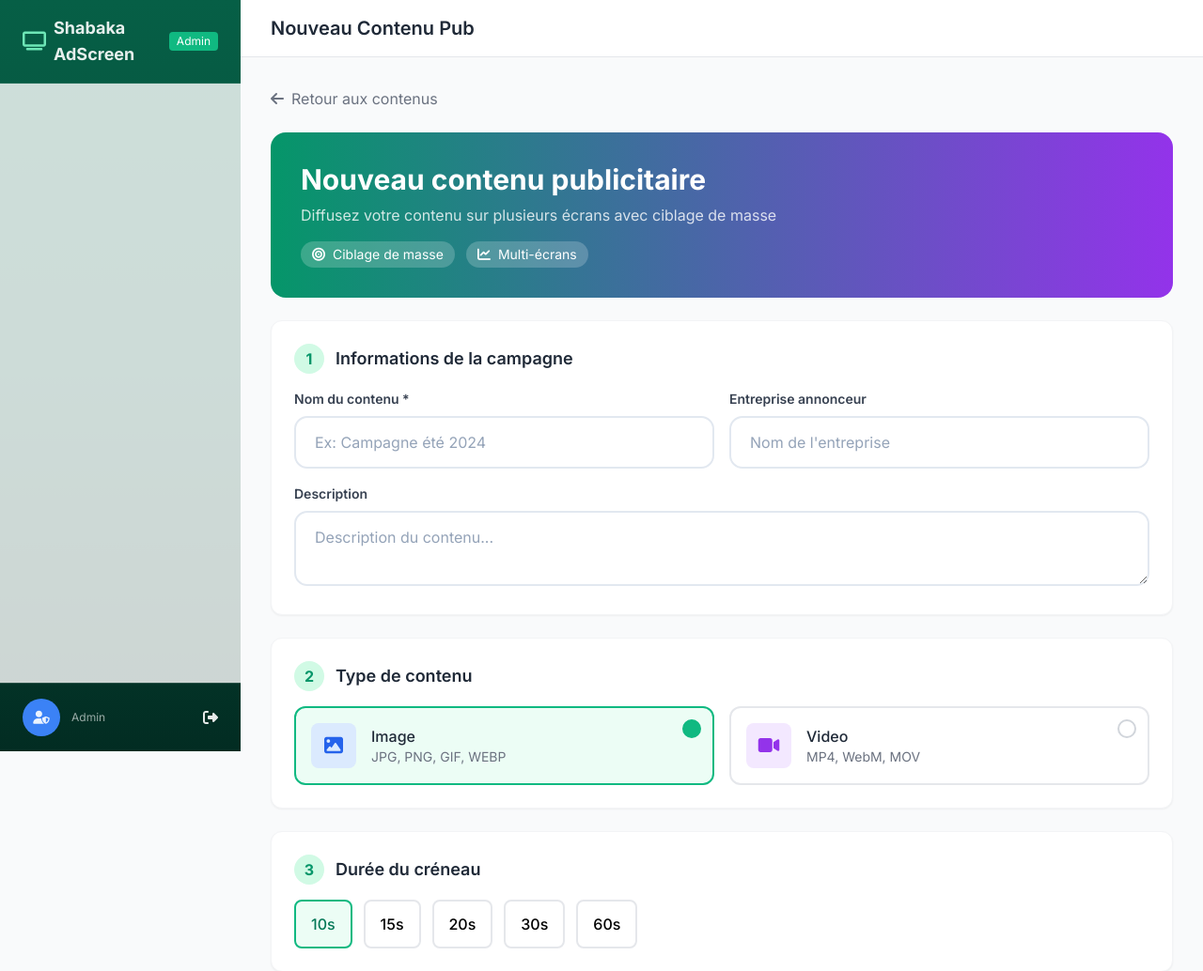
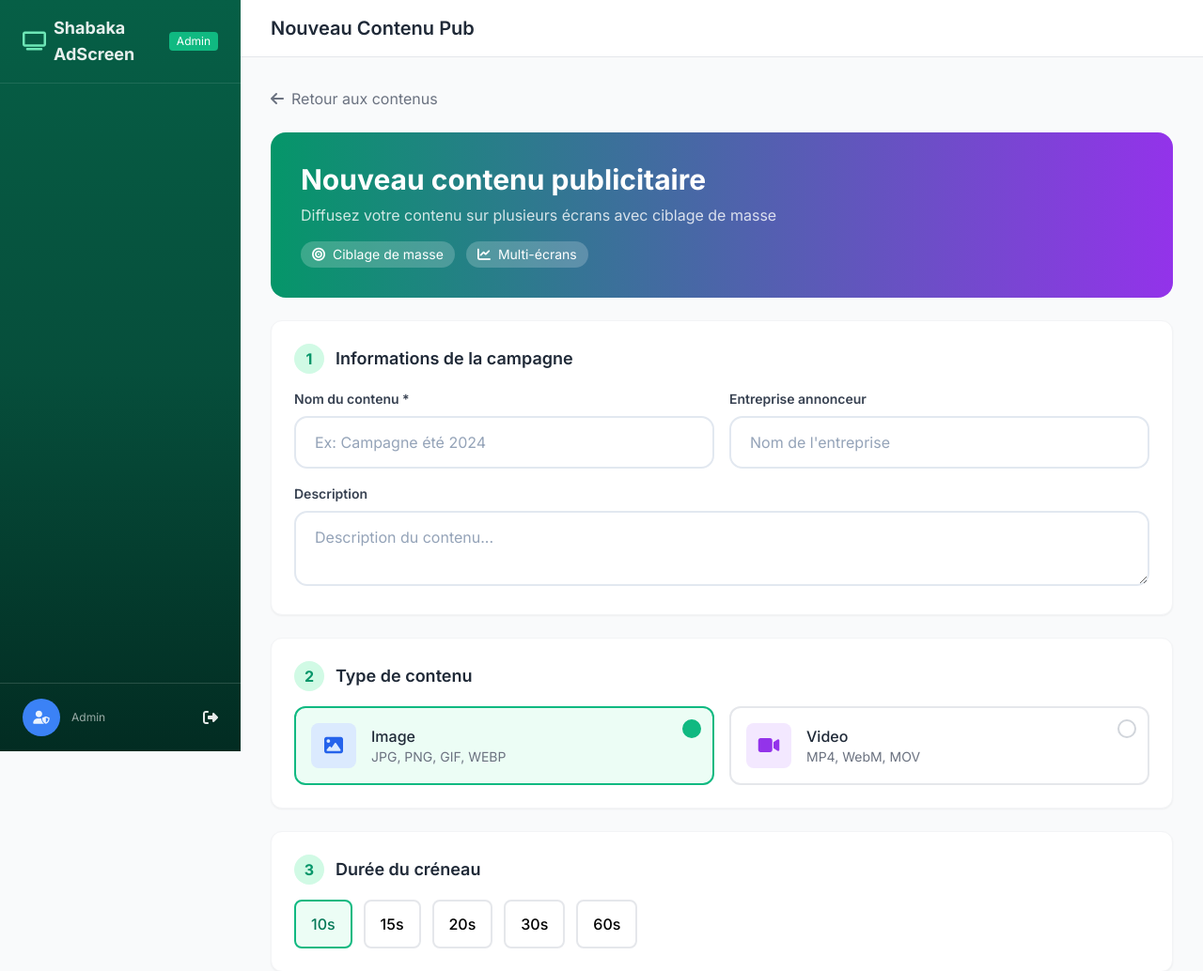
Before and after one commit to moa-digitalagency/AdScreen, a Python web app: template templates/admin/ad_contents/form.html in a window 1280 px wide. Shown: the top 1034 px of the page at 94% size. Run offline with Jinja, Linux system fonts and the light colour scheme; the template is opened without the code that fills it, so the values that code supplies are empty; style sheets or scripts are compiled from the project's sources.

Commit message:
Improve sidebar functionality and fix scrolling issues
Update sidebar structure with specific IDs, class names, and CSS properties to resolve conflicts and ensure proper scrolling behavior.

Replit-Commit-Author: Agent
Replit-Commit-Session-Id: fc18f9c9-2ce8-430f-a770-d4d999ec8bf9
Replit-Commit-Checkpoint-Type: full_checkpoint
Replit-Commit-Event-Id: d61789d6-9177-4365-baf2-cb3dc497b1d1
Replit-Commit-Screenshot-Url: https://storage.googleapis.com/screenshot-production-us-central1/3b66675b-cdea-4b34-9304-61ba7cd91e4c/fc18f9c9-2ce8-430f-a770-d4d999ec8bf9/Y6BnzJ3
Replit-Helium-Checkpoint-Created: true

```diff
--- a/templates/admin/base.html
+++ b/templates/admin/base.html
@@ -4,10 +4,10 @@
 <div class="flex min-h-screen bg-gray-50">
     <div id="mobile-overlay" class="fixed inset-0 bg-black/50 z-40 lg:hidden hidden" onclick="toggleMobileMenu()"></div>
 
-    <!-- SIDEBAR AVEC STRUCTURE CORRIGÉE -->
-    <aside id="sidebar" class="text-white">
+    <!-- SIDEBAR AVEC STRUCTURE CORRIGÉE EN 3 PARTIES -->
+    <aside id="admin-sidebar" class="text-white">
         <!-- HEADER STICKY EN HAUT -->
-        <div class="sidebar-header">
+        <div class="admin-sidebar-header">
             <a href="{{ url_for('admin.dashboard') }}" class="flex items-center gap-2">
                 <i class="fas fa-tv text-primary-400 text-lg sm:text-xl"></i>
                 <span class="font-bold text-base sm:text-lg">Shabaka AdScreen</span>
@@ -16,7 +16,7 @@
         </div>
 
         <!-- NAV SCROLLABLE AU MILIEU -->
-        <nav class="sidebar-nav">
+        <nav class="admin-sidebar-nav">
             {% if current_user.has_permission('dashboard') %}
             <a href="{{ url_for('admin.dashboard') }}"
                class="admin-nav-link flex items-center gap-3 px-4 sm:px-6 py-2.5 sm:py-3 transition text-sm sm:text-base {% if request.endpoint == 'admin.dashboard' %}active{% endif %}">
@@ -84,7 +84,7 @@
         </nav>
 
         <!-- FOOTER STICKY EN BAS -->
-        <div class="sidebar-footer">
+        <div class="admin-sidebar-footer">
             <div class="flex items-center gap-3">
                 <div class="w-9 h-9 sm:w-10 sm:h-10 {% if current_user.is_superadmin() %}bg-primary-500{% else %}bg-blue-500{% endif %} rounded-full flex items-center justify-center flex-shrink-0">
                     <i class="fas fa-user-shield text-sm"></i>
@@ -126,7 +126,7 @@
 
 <script>
 function toggleMobileMenu() {
-    const sidebar = document.getElementById('sidebar');
+    const sidebar = document.getElementById('admin-sidebar');
     const overlay = document.getElementById('mobile-overlay');
     const isOpen = sidebar.classList.contains('sidebar-mobile-visible');
 
@@ -142,7 +142,7 @@ function toggleMobileMenu() {
 }
 
 function closeMobileMenu() {
-    const sidebar = document.getElementById('sidebar');
+    const sidebar = document.getElementById('admin-sidebar');
     const overlay = document.getElementById('mobile-overlay');
     sidebar.classList.remove('sidebar-mobile-visible');
     overlay.classList.add('hidden');
@@ -162,149 +162,190 @@ document.addEventListener('DOMContentLoaded', function() {
 
 <style>
     /* ========================================
-       SIDEBAR BASE - Structure en 3 parties
+       RESET POUR ÉVITER TOUT CONFLIT
        ======================================== */
-    #sidebar {
-        position: fixed;
-        top: 0;
-        width: 16rem;
-        height: 100vh;
-        z-index: 50;
-        display: flex;
-        flex-direction: column;
-        background-color: #022c22;
-        overflow: hidden; /* CRITICAL: Pas de scroll sur le sidebar lui-même */
-    }
-
-    /* GRADIENT BACKGROUND - Sur le pseudo-élément pour stabilité */
-    #sidebar::before {
-        content: '';
-        position: absolute;
-        top: 0;
-        left: 0;
-        right: 0;
-        bottom: 0;
-        background: linear-gradient(180deg, #065f46 0%, #064e3b 50%, #022c22 100%);
-        z-index: 0;
-    }
-
-    /* Tous les enfants directs au-dessus du gradient */
-    #sidebar > * {
-        position: relative;
-        z-index: 1;
+    #admin-sidebar,
+    #admin-sidebar *,
+    #admin-sidebar *::before,
+    #admin-sidebar *::after {
+        box-sizing: border-box !important;
     }
 
     /* ========================================
-       HEADER STICKY EN HAUT
+       SIDEBAR CONTAINER - Structure fixe
        ======================================== */
-    .sidebar-header {
-        padding: 1rem 1.5rem;
-        flex-shrink: 0; /* Ne se compresse jamais */
-        border-bottom: 1px solid rgba(255, 255, 255, 0.1);
+    #admin-sidebar {
+        position: fixed !important;
+        top: 0 !important;
+        left: 0 !important;
+        width: 16rem !important;
+        height: 100vh !important;
+        height: 100dvh !important; /* Dynamic viewport height pour mobile */
+        max-height: 100vh !important;
+        max-height: 100dvh !important;
+        z-index: 50 !important;
+
+        /* Flexbox pour structure en 3 parties */
+        display: flex !important;
+        flex-direction: column !important;
+
+        /* Empêche tout scroll sur le container */
+        overflow: hidden !important;
+
+        /* Background de base */
+        background-color: #022c22 !important;
+
+        /* Isolation pour éviter les conflits */
+        isolation: isolate;
+        contain: layout style;
+
+        /* Optimisation GPU */
+        transform: translateZ(0);
+        will-change: left;
+        -webkit-font-smoothing: antialiased;
+        -moz-osx-font-smoothing: grayscale;
+    }
+
+    /* Gradient en pseudo-élément pour stabilité */
+    #admin-sidebar::before {
+        content: '' !important;
+        position: absolute !important;
+        top: 0 !important;
+        left: 0 !important;
+        right: 0 !important;
+        bottom: 0 !important;
+        background: linear-gradient(180deg, #065f46 0%, #064e3b 50%, #022c22 100%) !important;
+        z-index: -1 !important;
+        pointer-events: none !important;
     }
 
     /* ========================================
-       NAV SCROLLABLE AU MILIEU
+       HEADER - Fixe en haut
        ======================================== */
-    .sidebar-nav {
-        flex: 1; /* Prend tout l'espace disponible */
-        overflow-y: auto; /* Seul cet élément scroll */
-        overflow-x: hidden;
-        padding: 0.5rem 0;
-        /* Optimisations de scroll */
-        overscroll-behavior: contain;
+    .admin-sidebar-header {
+        flex: 0 0 auto !important; /* Ne grandit pas, ne rétrécit pas */
+        padding: 1rem 1.5rem !important;
+        border-bottom: 1px solid rgba(255, 255, 255, 0.1) !important;
+        background: transparent !important;
+        position: relative !important;
+        z-index: 2 !important;
+    }
+
+    /* ========================================
+       NAV SCROLLABLE - Prend l'espace restant
+       ======================================== */
+    .admin-sidebar-nav {
+        flex: 1 1 0% !important; /* Prend tout l'espace disponible */
+        min-height: 0 !important; /* CRITIQUE: permet au flex item de rétrécir sous son contenu */
+
+        /* Scroll uniquement sur la nav */
+        overflow-y: auto !important;
+        overflow-x: hidden !important;
+
+        padding: 0.5rem 0 !important;
+        background: transparent !important;
+        position: relative !important;
+        z-index: 1 !important;
+
+        /* Comportement du scroll */
+        overscroll-behavior: contain !important;
+        scroll-behavior: smooth;
         -webkit-overflow-scrolling: touch;
-        /* GPU acceleration */
-        transform: translate3d(0, 0, 0);
-        backface-visibility: hidden;
-        /* Scrollbar */
+
+        /* Scrollbar fine */
         scrollbar-width: thin;
         scrollbar-color: rgba(255,255,255,0.2) transparent;
     }
 
-    /* Scrollbar webkit */
-    .sidebar-nav::-webkit-scrollbar {
-        width: 6px;
+    /* Scrollbar Webkit */
+    .admin-sidebar-nav::-webkit-scrollbar {
+        width: 6px !important;
     }
 
-    .sidebar-nav::-webkit-scrollbar-track {
-        background: transparent;
+    .admin-sidebar-nav::-webkit-scrollbar-track {
+        background: transparent !important;
     }
 
-    .sidebar-nav::-webkit-scrollbar-thumb {
-        background-color: rgba(255,255,255,0.2);
-        border-radius: 3px;
-        transition: background-color 0.2s ease;
+    .admin-sidebar-nav::-webkit-scrollbar-thumb {
+        background-color: rgba(255,255,255,0.2) !important;
+        border-radius: 3px !important;
     }
 
-    .sidebar-nav::-webkit-scrollbar-thumb:hover {
-        background-color: rgba(255,255,255,0.35);
+    .admin-sidebar-nav::-webkit-scrollbar-thumb:hover {
+        background-color: rgba(255,255,255,0.4) !important;
     }
 
     /* ========================================
-       FOOTER STICKY EN BAS
+       FOOTER - Fixe en bas
        ======================================== */
-    .sidebar-footer {
-        padding: 1rem 1.5rem;
-        flex-shrink: 0; /* Ne se compresse jamais */
-        border-top: 1px solid rgba(255, 255, 255, 0.15);
+    .admin-sidebar-footer {
+        flex: 0 0 auto !important; /* Ne grandit pas, ne rétrécit pas */
+        padding: 1rem 1.5rem !important;
+        border-top: 1px solid rgba(255, 255, 255, 0.15) !important;
+        background: transparent !important;
+        position: relative !important;
+        z-index: 2 !important;
     }
 
     /* ========================================
-       RESPONSIVE
+       RESPONSIVE - Mobile
        ======================================== */
     @media (max-width: 1023px) {
-        #sidebar {
-            left: -16rem;
-            transition: left 0.3s ease-in-out;
-            box-shadow: none;
+        #admin-sidebar {
+            left: -16rem !important;
+            transition: left 0.3s ease-in-out !important;
+            box-shadow: none !important;
         }
-        #sidebar.sidebar-mobile-visible {
-            left: 0;
-            box-shadow: 4px 0 20px rgba(0, 0, 0, 0.3);
+
+        #admin-sidebar.sidebar-mobile-visible {
+            left: 0 !important;
+            box-shadow: 4px 0 20px rgba(0, 0, 0, 0.3) !important;
         }
     }
 
     @media (min-width: 1024px) {
-        #sidebar {
+        #admin-sidebar {
             left: 0 !important;
+            transition: none !important;
         }
     }
 
     /* ========================================
-       COLORS ET STYLES
+       COULEURS ET STYLES DES LIENS
        ======================================== */
-    #sidebar,
-    #sidebar * {
-        color: rgba(255, 255, 255, 0.9);
+    #admin-sidebar,
+    #admin-sidebar * {
+        color: rgba(255, 255, 255, 0.9) !important;
     }
 
-    .admin-nav-link {
-        border-radius: 0.5rem;
-        margin: 0 0.75rem;
+    #admin-sidebar .admin-nav-link {
+        display: flex !important;
+        border-radius: 0.5rem !important;
+        margin: 0.125rem 0.75rem !important;
+        text-decoration: none !important;
     }
 
-    .admin-nav-link.active {
-        color: #ffffff;
-        background: rgba(255, 255, 255, 0.15);
+    #admin-sidebar .admin-nav-link.active {
+        color: #ffffff !important;
+        background: rgba(255, 255, 255, 0.15) !important;
     }
 
-    .admin-nav-link:hover {
-        color: #ffffff;
-        background: rgba(255, 255, 255, 0.1);
+    #admin-sidebar .admin-nav-link:hover {
+        color: #ffffff !important;
+        background: rgba(255, 255, 255, 0.1) !important;
     }
 
-    #sidebar .text-primary-400 {
-        color: #6ee7b7;
+    #admin-sidebar .text-primary-400 {
+        color: #6ee7b7 !important;
     }
 
-    #sidebar .bg-primary-500 {
-        background-color: #10b981;
-        color: #ffffff;
+    #admin-sidebar .bg-primary-500 {
+        background-color: #10b981 !important;
+        color: #ffffff !important;
     }
 
-    #sidebar .text-white\/60 {
-        color: rgba(255, 255, 255, 0.6);
+    #admin-sidebar .text-white\/60 {
+        color: rgba(255, 255, 255, 0.6) !important;
     }
 </style>
 {% endblock %}
```
Also changed, not shown: 1 other file.
